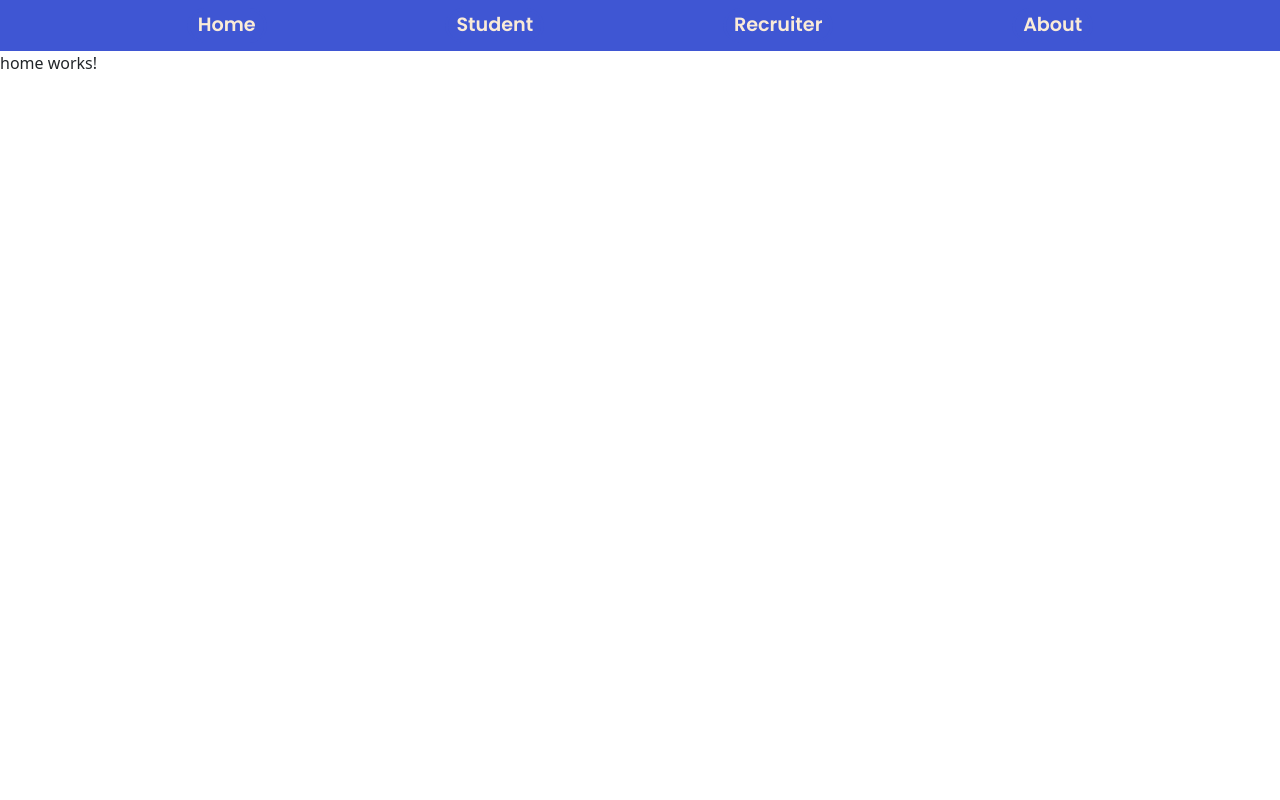
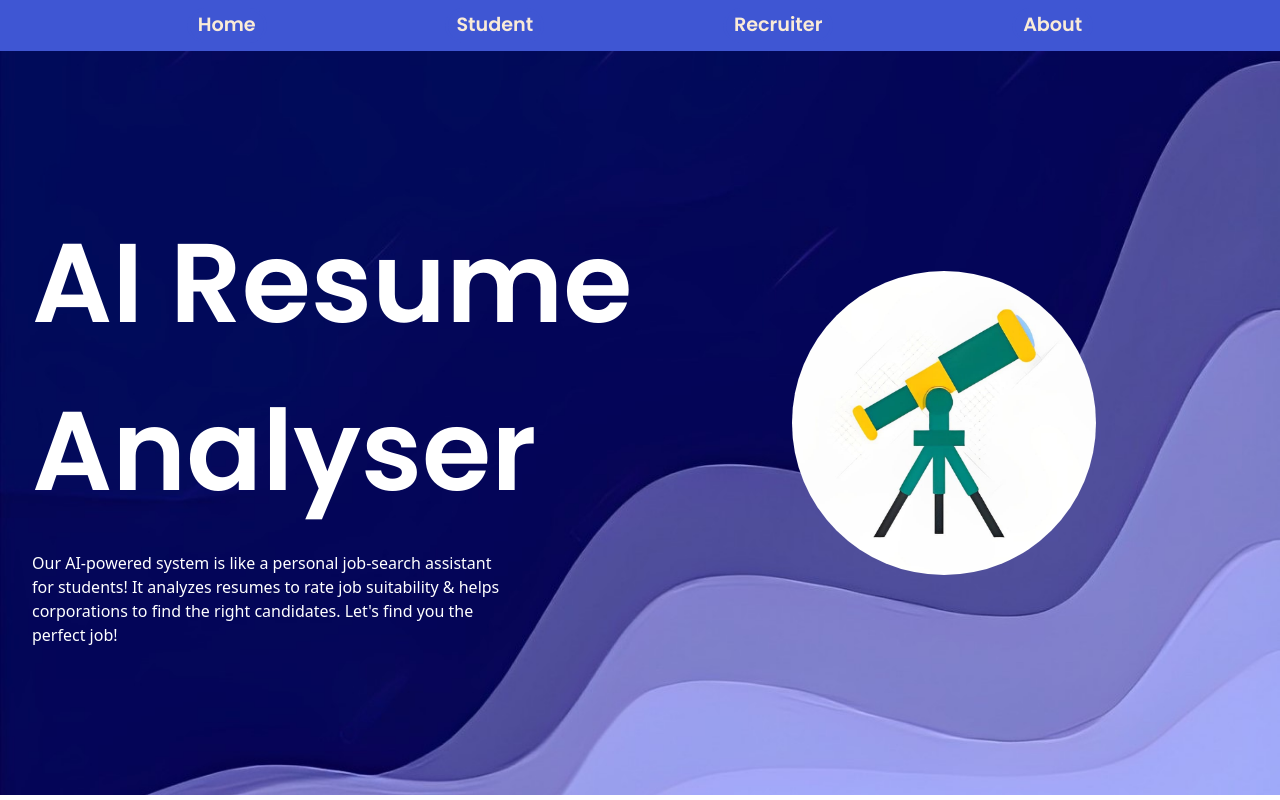
Before and after one commit to agamswaroop619/cv-analyser, an Angular app in the folder cv-analyser/: page / in a window 1280 px wide. Built offline with nearby package versions, Linux system fonts and the light colour scheme.

Commit message:
version 0.2

```diff
--- a/cv-analyser/src/app/home/home.component.css
+++ b/cv-analyser/src/app/home/home.component.css
@@ -0,0 +1,93 @@
+.home{
+    background-image: url('79e03d94-e69e-4463-833c-d0b7d16c45ac.jpg');
+    background-repeat: round;
+    height: 93vh;
+}
+.half-section {
+    display: flex;
+    flex-direction: row;
+}
+
+.first-section {
+    flex: 1;
+    height: 93vh;
+    display: flex;
+    flex-direction: column;
+    padding-left: 2rem;
+    align-items: center;
+    justify-content: center;
+
+}
+.main-text{
+    color: white;
+    font-size: 7rem;
+    font-family: 'poppins';
+    user-select: none;
+    animation-name: enter;
+    animation-duration: 500ms;
+    animation-iteration-count: initial;
+    animation-timing-function: ease-out;
+}
+.description{
+    color: white;
+    margin:none;
+    margin: 0;
+    padding-right: 8rem;
+    user-select: none;
+    animation-name: enter-des;
+    animation-duration: 500ms;
+    animation-iteration-count: initial;
+    animation-timing-function: cubic-bezier(0.075, 0.82, 0.165, 1);
+    position: relative;
+}
+
+.second-section {
+    flex: 1;
+    height: 93vh;
+    display: flex;
+    padding-right: 2rem;
+    align-items: center;
+    justify-content: space-evenly;
+}
+.image{
+    display: flex;
+    justify-content: center;
+}
+.telescope{
+    width: 50%;
+    background-color: white;
+    border-radius: 100%;
+    animation-name: enter;
+    animation-duration: 500ms;
+    animation-delay: 50ms;
+    animation-iteration-count: initial;
+    animation-timing-function: ease-out;
+    transition-property: scale;
+    transition-timing-function: ease-in-out;
+    scale: 1;
+    transition-duration: 250ms;
+    cursor: pointer;
+}
+.telescope:hover{
+    scale: 1.2;
+}
+
+@keyframes enter{
+    0%{
+        scale: 0.8;
+    }
+    70%{
+        scale: 1.05;
+    }
+    100%{
+        scale: 1;
+    }
+}
+@keyframes enter-des{
+    0%{
+        left: -70%;
+    }
+    100%{
+        left: 0;
+    }
+}
--- a/cv-analyser/src/app/home/home.component.html
+++ b/cv-analyser/src/app/home/home.component.html
@@ -1 +1,18 @@
-<p>home works!</p>
+<div class="home">
+    <div class="half-section">
+            <div class="first-section">
+                <p class="main-text">
+                    AI Resume Analyser
+                <p class="description">
+                    Our AI-powered system is like a personal job-search assistant for students!
+                    It analyzes resumes to rate job suitability & helps corporations to find the right candidates.
+                    Let's find you the perfect job!
+                </p>
+            </div>
+            <div class="second-section">
+            <div class="image">
+                <img class="telescope" src="assets/images/img.jpg">
+            </div>
+            </div>
+    </div>
+</div>
```
Also changed, not shown: cv-analyser/src/app/home/79e03d94-e69e-4463-833c-d0b7d16c45ac.jpg (added), cv-analyser/src/assets/images/img.jpg (added).
